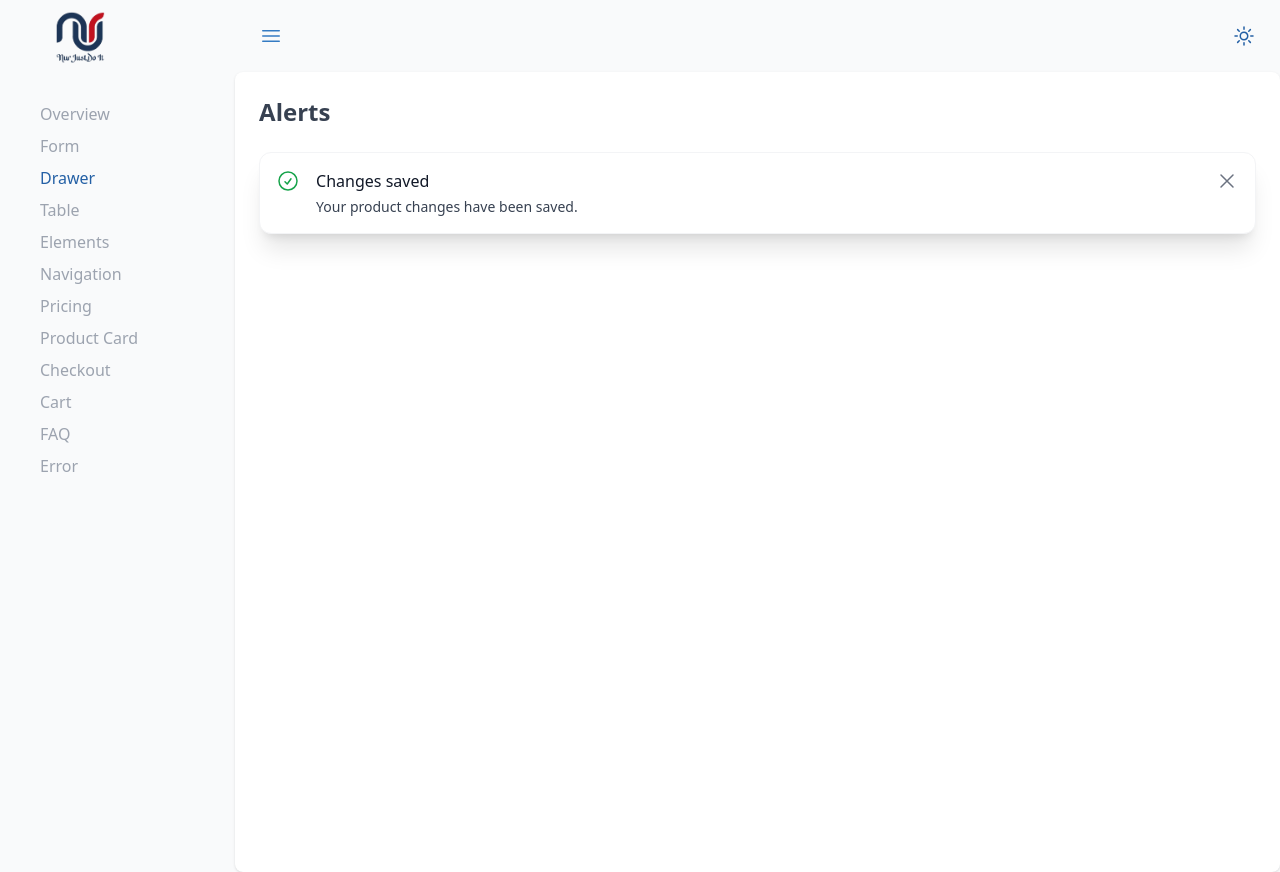
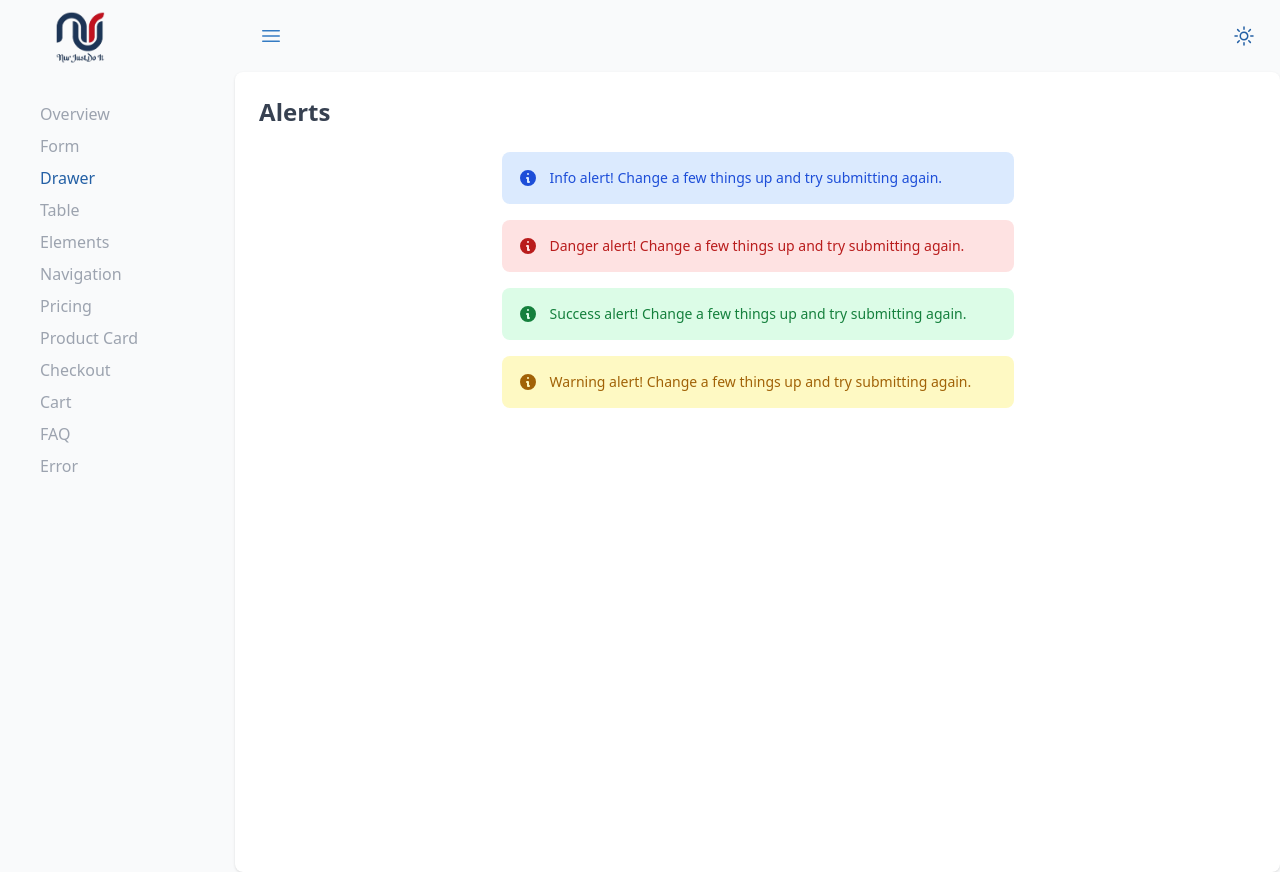
Before and after one commit to sabbir10s/admin-dashboard, a React (Vite) app: page /drawer in a window 1280 px wide. Built offline with nearby package versions, Linux system fonts and the light colour scheme.

Commit message:
alerts updated

```diff
--- a/src/components/ui/Drawer/Alret/Alret.jsx
+++ b/src/components/ui/Drawer/Alret/Alret.jsx
@@ -3,57 +3,90 @@ import React from 'react';
 const Alret = () => {
   return (
     <div>
+      <div className="max-w-lg mx-auto">
         <div
+          className="flex bg-blue-100 rounded-lg p-4 mb-4 text-sm text-blue-700"
           role="alert"
-        className="rounded-xl border border-gray-100 bg-white p-4 shadow-xl"
         >
-        <div className="flex items-start gap-4">
-          <span className="text-green-600">
           <svg
+            className="w-5 h-5 inline mr-3"
+            fill="currentColor"
+            viewBox="0 0 20 20"
             xmlns="http://www.w3.org/2000/svg"
-              fill="none"
-              viewBox="0 0 24 24"
-              strokeWidth="1.5"
-              stroke="currentColor"
-              className="h-6 w-6"
           >
             <path
-                strokeLinecap="round"
-                strokeLinejoin="round"
-                d="M9 12.75L11.25 15 15 9.75M21 12a9 9 0 11-18 0 9 9 0 0118 0z"
-              />
+              fillRule="evenodd"
+              d="M18 10a8 8 0 11-16 0 8 8 0 0116 0zm-7-4a1 1 0 11-2 0 1 1 0 012 0zM9 9a1 1 0 000 2v3a1 1 0 001 1h1a1 1 0 100-2v-3a1 1 0 00-1-1H9z"
+              clipRule="evenodd"
+            ></path>
           </svg>
-          </span>
-
-          <div className="flex-1">
-            <strong className="block font-medium text-gray-900">
-              {' '}
-              Changes saved{' '}
-            </strong>
-
-            <p className="mt-1 text-sm text-gray-700">
-              Your product changes have been saved.
-            </p>
+          <div>
+            <span className="font-medium">Info alert!</span> Change a few things
+            up and try submitting again.
           </div>
-
-          <button className="text-gray-500 transition hover:text-gray-600">
-            <span className="sr-only">Dismiss popup</span>
-
+        </div>
+        <div
+          className="flex bg-red-100 rounded-lg p-4 mb-4 text-sm text-red-700"
+          role="alert"
+        >
           <svg
+            className="w-5 h-5 inline mr-3"
+            fill="currentColor"
+            viewBox="0 0 20 20"
             xmlns="http://www.w3.org/2000/svg"
-              fill="none"
-              viewBox="0 0 24 24"
-              strokeWidth="1.5"
-              stroke="currentColor"
-              className="h-6 w-6"
           >
             <path
-                strokeLinecap="round"
-                strokeLinejoin="round"
-                d="M6 18L18 6M6 6l12 12"
-              />
+              fillRule="evenodd"
+              d="M18 10a8 8 0 11-16 0 8 8 0 0116 0zm-7-4a1 1 0 11-2 0 1 1 0 012 0zM9 9a1 1 0 000 2v3a1 1 0 001 1h1a1 1 0 100-2v-3a1 1 0 00-1-1H9z"
+              clipRule="evenodd"
+            ></path>
           </svg>
-          </button>
+          <div>
+            <span className="font-medium">Danger alert!</span> Change a few
+            things up and try submitting again.
+          </div>
+        </div>
+        <div
+          className="flex bg-green-100 rounded-lg p-4 mb-4 text-sm text-green-700"
+          role="alert"
+        >
+          <svg
+            className="w-5 h-5 inline mr-3"
+            fill="currentColor"
+            viewBox="0 0 20 20"
+            xmlns="http://www.w3.org/2000/svg"
+          >
+            <path
+              fillRule="evenodd"
+              d="M18 10a8 8 0 11-16 0 8 8 0 0116 0zm-7-4a1 1 0 11-2 0 1 1 0 012 0zM9 9a1 1 0 000 2v3a1 1 0 001 1h1a1 1 0 100-2v-3a1 1 0 00-1-1H9z"
+              clipRule="evenodd"
+            ></path>
+          </svg>
+          <div>
+            <span className="font-medium">Success alert!</span> Change a few
+            things up and try submitting again.
+          </div>
+        </div>
+        <div
+          className="flex bg-yellow-100 rounded-lg p-4 mb-4 text-sm text-yellow-700"
+          role="alert"
+        >
+          <svg
+            className="w-5 h-5 inline mr-3"
+            fill="currentColor"
+            viewBox="0 0 20 20"
+            xmlns="http://www.w3.org/2000/svg"
+          >
+            <path
+              fillRule="evenodd"
+              d="M18 10a8 8 0 11-16 0 8 8 0 0116 0zm-7-4a1 1 0 11-2 0 1 1 0 012 0zM9 9a1 1 0 000 2v3a1 1 0 001 1h1a1 1 0 100-2v-3a1 1 0 00-1-1H9z"
+              clipRule="evenodd"
+            ></path>
+          </svg>
+          <div>
+            <span className="font-medium">Warning alert!</span> Change a few
+            things up and try submitting again.
+          </div>
         </div>
       </div>
     </div>
```
Lines whose indentation alone changed are shown as unchanged.
